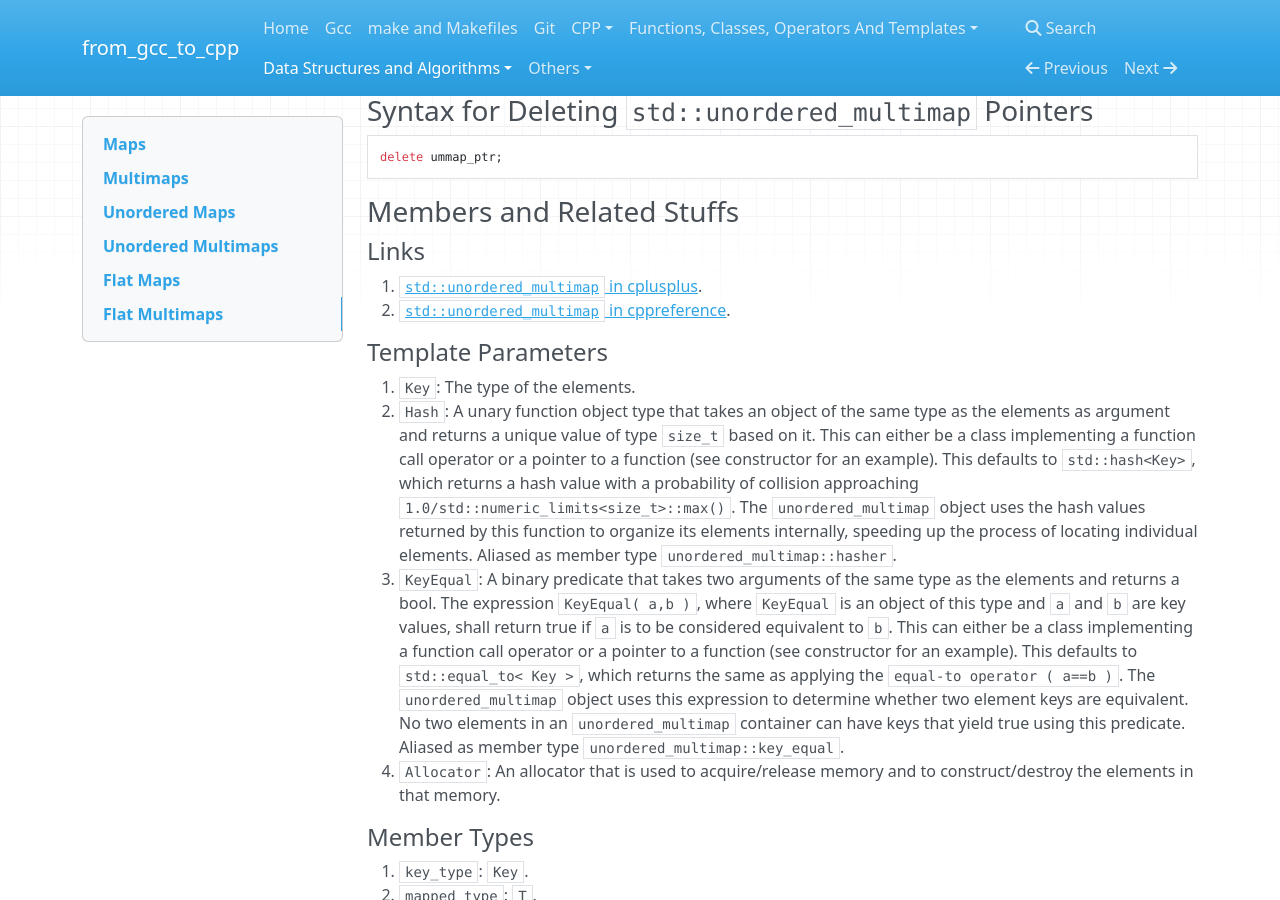
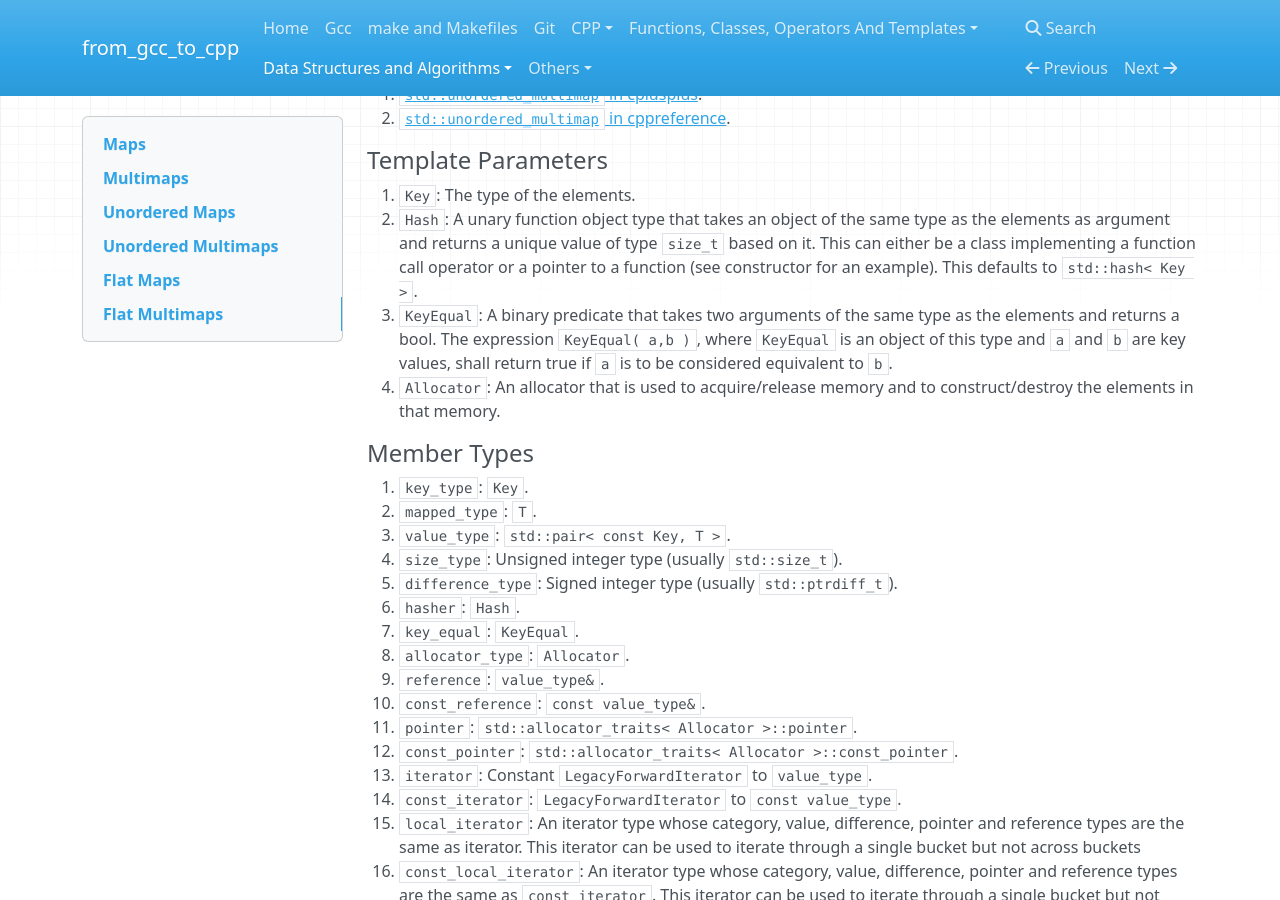
Before and after one commit to 0BananaBig0/from_gcc_to_cpp, an MkDocs documentation site: the page built from docs/MapsUnorderedMapsAndFlatMaps.md, in a window 1280 px wide and 900 px high, scrolled down 18194 px. Built offline with MkDocs 1.6.1, drawn with Linux system fonts in a browser that asks for light colours; nearby versions of some CDN libraries; some of the changed text lies outside the part shown.

Commit message:
format MapsUnorderedMapsAndFlatMaps.md

```diff
--- a/docs/MapsUnorderedMapsAndFlatMaps.md
+++ b/docs/MapsUnorderedMapsAndFlatMaps.md
@@ -690,19 +690,10 @@ delete umap_ptr;
 2. `Hash`: A unary function object type that takes an object of the same type as the elements as
    argument and returns a unique value of type `size_t` based on it. This can either be a class
    implementing a function call operator or a pointer to a function (see constructor for an
-   example). This defaults to `std::hash<Key>`, which returns a hash value with a probability of
-   collision approaching `1.0/std::numeric_limits<size_t>::max()`. The `unordered_map` object uses
-   the hash values returned by this function to organize its elements internally, speeding up the
-   process of locating individual elements. Aliased as member type `unordered_map::hasher`.
+   example). This defaults to `std::hash< Key >`.
 3. `KeyEqual`: A binary predicate that takes two arguments of the same type as the elements and
    returns a bool. The expression `KeyEqual( a,b )`, where `KeyEqual` is an object of this type and
-   `a` and `b` are key values, shall return true if `a` is to be considered equivalent to `b`. This
-   can either be a class implementing a function call operator or a pointer to a function (see
-   constructor for an example). This defaults to `std::equal_to< Key >`, which returns the same as
-   applying the `equal-to operator ( a==b )`. The `unordered_map` object uses this expression to
-   determine whether two element keys are equivalent. No two elements in an `unordered_map`
-   container can have keys that yield true using this predicate. Aliased as member type
-   `unordered_map::key_equal`.
+   `a` and `b` are key values, shall return true if `a` is to be considered equivalent to `b`.
 4. `Allocator`: An allocator that is used to acquire/release memory and to construct/destroy the
    elements in that memory.
 
@@ -961,19 +952,10 @@ delete ummap_ptr;
 2. `Hash`: A unary function object type that takes an object of the same type as the elements as
    argument and returns a unique value of type `size_t` based on it. This can either be a class
    implementing a function call operator or a pointer to a function (see constructor for an
-   example). This defaults to `std::hash<Key>`, which returns a hash value with a probability of
-   collision approaching `1.0/std::numeric_limits<size_t>::max()`. The `unordered_multimap` object
-   uses the hash values returned by this function to organize its elements internally, speeding up
-   the process of locating individual elements. Aliased as member type `unordered_multimap::hasher`.
+   example). This defaults to `std::hash< Key >`.
 3. `KeyEqual`: A binary predicate that takes two arguments of the same type as the elements and
    returns a bool. The expression `KeyEqual( a,b )`, where `KeyEqual` is an object of this type and
-   `a` and `b` are key values, shall return true if `a` is to be considered equivalent to `b`. This
-   can either be a class implementing a function call operator or a pointer to a function (see
-   constructor for an example). This defaults to `std::equal_to< Key >`, which returns the same as
-   applying the `equal-to operator ( a==b )`. The `unordered_multimap` object uses this expression
-   to determine whether two element keys are equivalent. No two elements in an `unordered_multimap`
-   container can have keys that yield true using this predicate. Aliased as member type
-   `unordered_multimap::key_equal`.
+   `a` and `b` are key values, shall return true if `a` is to be considered equivalent to `b`.
 4. `Allocator`: An allocator that is used to acquire/release memory and to construct/destroy the
    elements in that memory.
 
```
